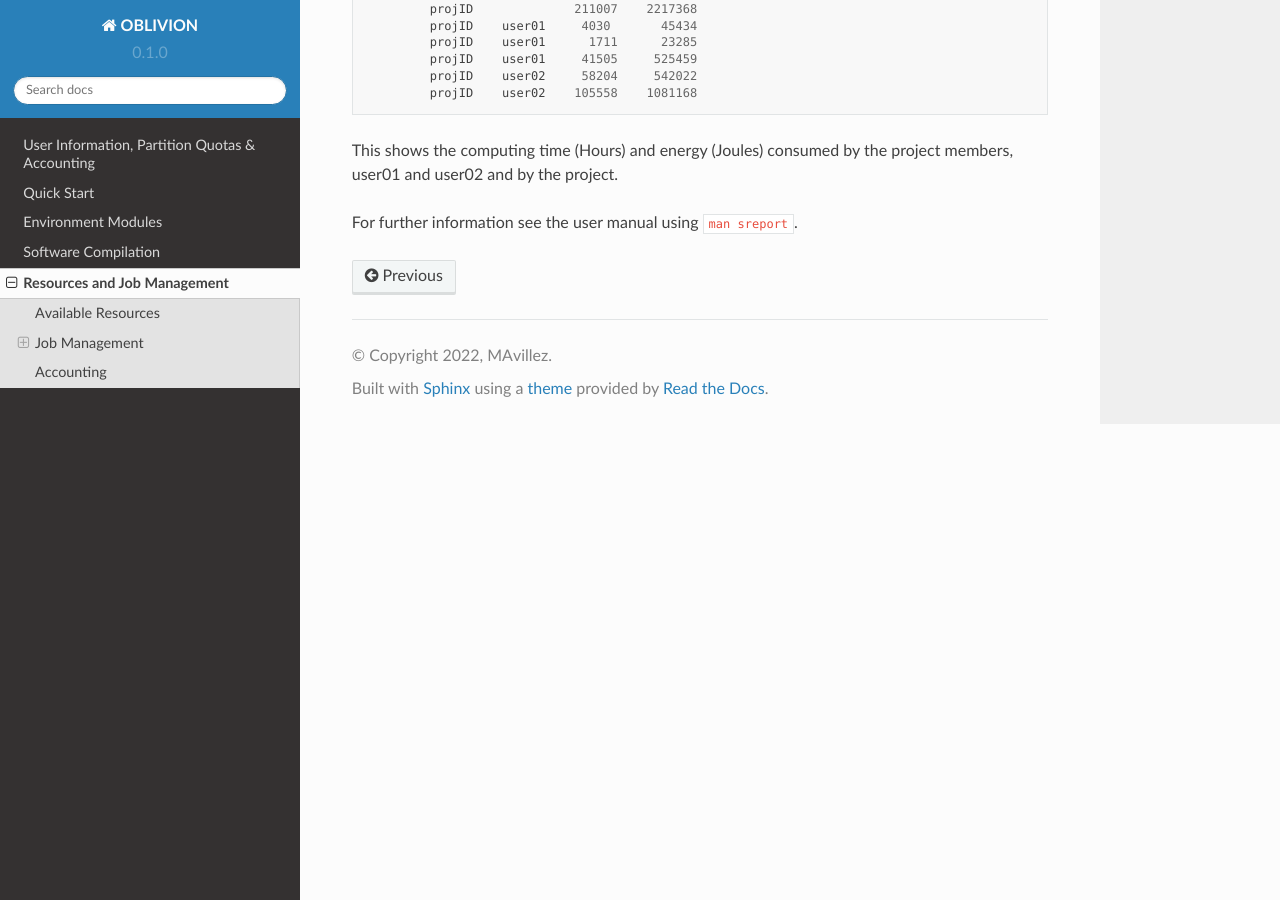
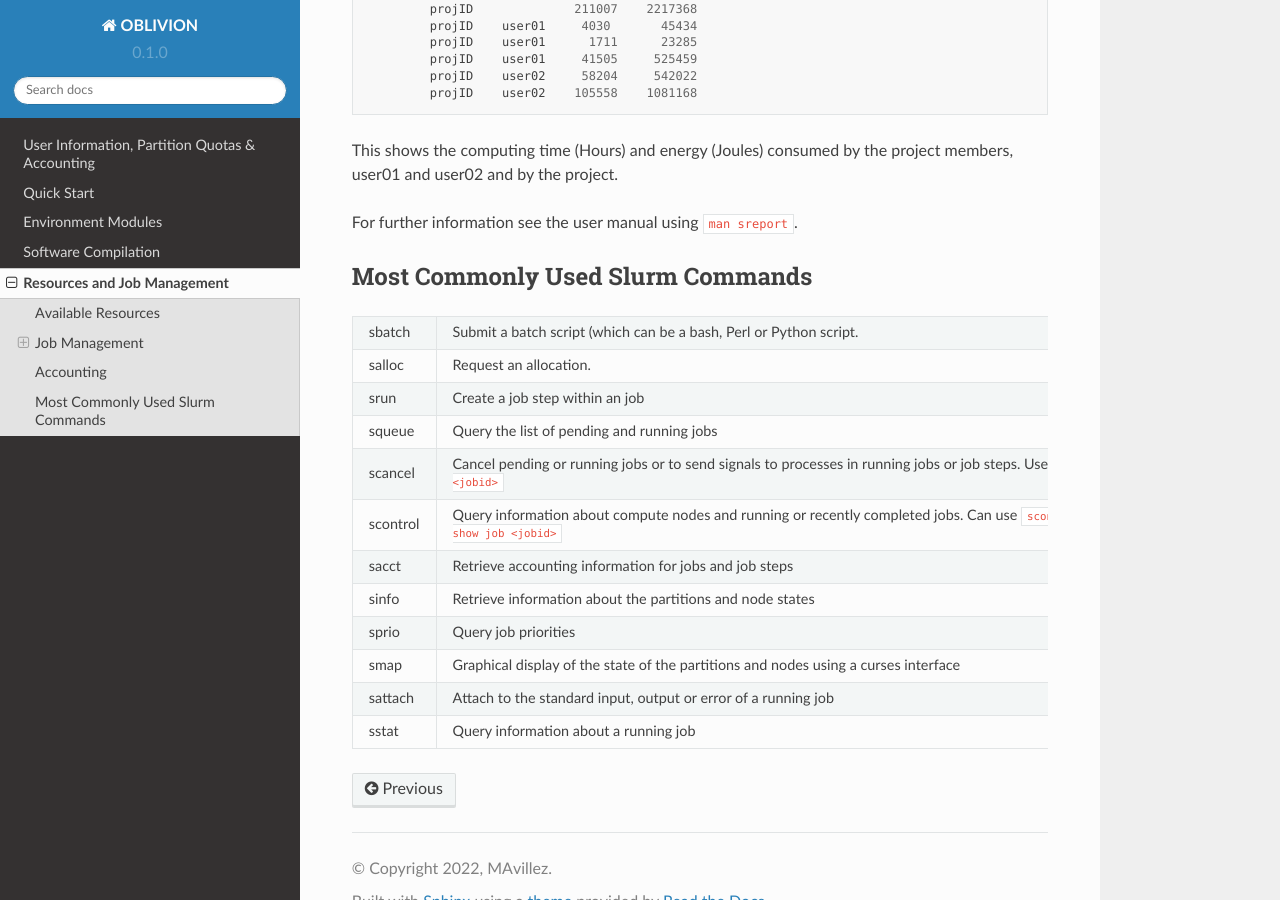
Before and after one commit to mavillez/Oblivion, a Sphinx documentation site: the page built from docs/source/management.rst, in a window 1280 px wide and 900 px high, scrolled down 3163 px. Built offline with Sphinx 7.4.7 and the Read the Docs theme 2.0.0, drawn with Linux system fonts in a browser that asks for light colours.

Commit message:
Update management.rst

```diff
--- a/docs/source/management.rst
+++ b/docs/source/management.rst
@@ -166,3 +166,33 @@ The total computing time consumed by the users of a project, say ProjID, over a
 This shows the computing time (Hours) and energy (Joules) consumed by the project members, user01 and user02 and by the project.
 
 For further information see the user manual using ``man sreport``.
+
+Most Commonly Used Slurm Commands
+---------------------------------
+
+.. list-table::
+
+  * - sbatch
+    - Submit a batch script (which can be a bash, Perl or Python script.
+  * - salloc
+    - Request an allocation.
+  * - srun
+    - Create a job step within an job
+  * - squeue
+    - Query the list of pending and running jobs
+  * - scancel
+    - Cancel pending or running jobs or to send signals to processes in running jobs or job steps. Use ``scancel <jobid>``
+  * - scontrol
+    - Query information about compute nodes and running or recently completed jobs. Can use ``scontrol show job <jobid>``
+  * - sacct
+    - Retrieve accounting information for jobs and job steps
+  * - sinfo
+    - Retrieve information about the partitions and node states
+  * - sprio
+    - Query job priorities
+  * - smap
+    - Graphical display of the state of the partitions and nodes using a curses interface
+  * - sattach
+    - Attach to the standard input, output or error of a running job
+  * - sstat
+    - Query information about a running job
```
